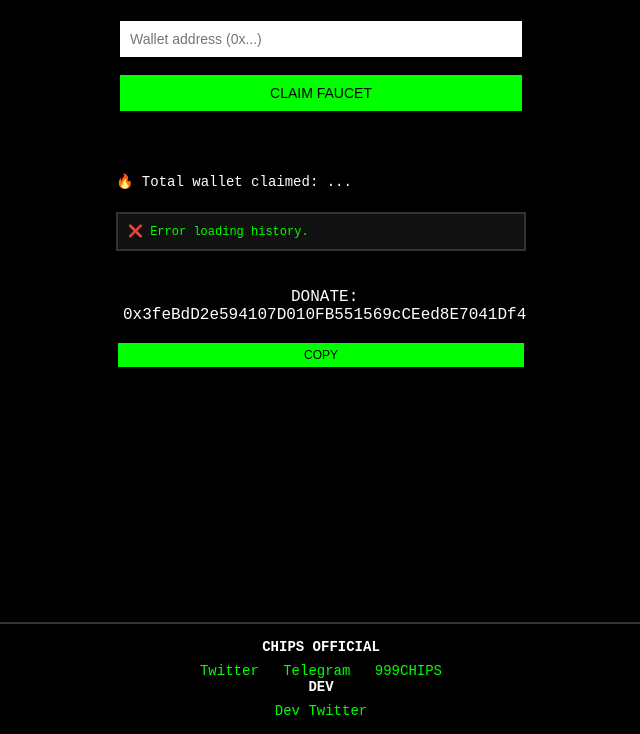
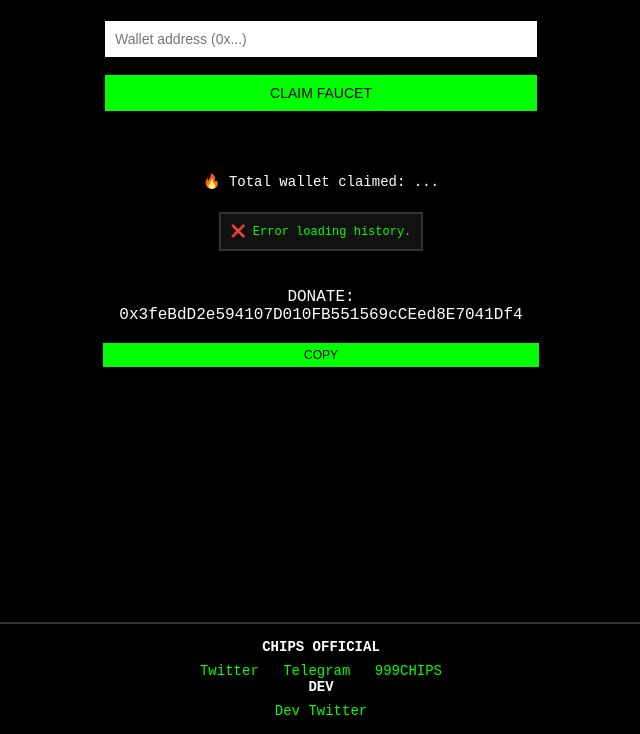
Before and after one commit to pujapujia/chips, a website: page index.html in a window 1280 px wide. Shown: the part 66-800 px from the top of the page, without its empty margins (319-959 px from the left). Drawn offline with Linux system fonts and the light colour scheme; no server answers.

Commit message:
Update index.html

```diff
--- a/index.html
+++ b/index.html
@@ -9,12 +9,13 @@
     html, body {
       margin: 0;
       padding: 0;
+      height: 100%;
       background-color: #000;
       font-family: 'Courier New', Courier, monospace;
       color: #fff;
       font-size: 16px;
-      height: 100%;
     }
+
     body {
       display: flex;
       flex-direction: column;
@@ -22,15 +23,16 @@
     }
 
     .container {
-      width: 100%;
-      max-width: 450px;
-      margin: auto;
-      padding: 20px;
-      box-sizing: border-box;
-      flex-grow: 1;
+      flex: 1;
       display: flex;
       flex-direction: column;
       justify-content: start;
+      align-items: center;
+      padding: 20px;
+      width: 100%;
+      max-width: 480px;
+      margin: auto;
+      box-sizing: border-box;
     }
 
     h1 {
@@ -135,7 +137,6 @@
       padding: 15px 0;
       text-align: center;
       font-size: 14px;
-      margin-top: auto;
     }
 
     .footer-label {
@@ -158,7 +159,6 @@
       text-decoration: underline;
     }
 
-    /* ✅ RESPONSIF di layar kecil */
     @media (max-width: 500px) {
       .container {
         padding: 15px;
```
